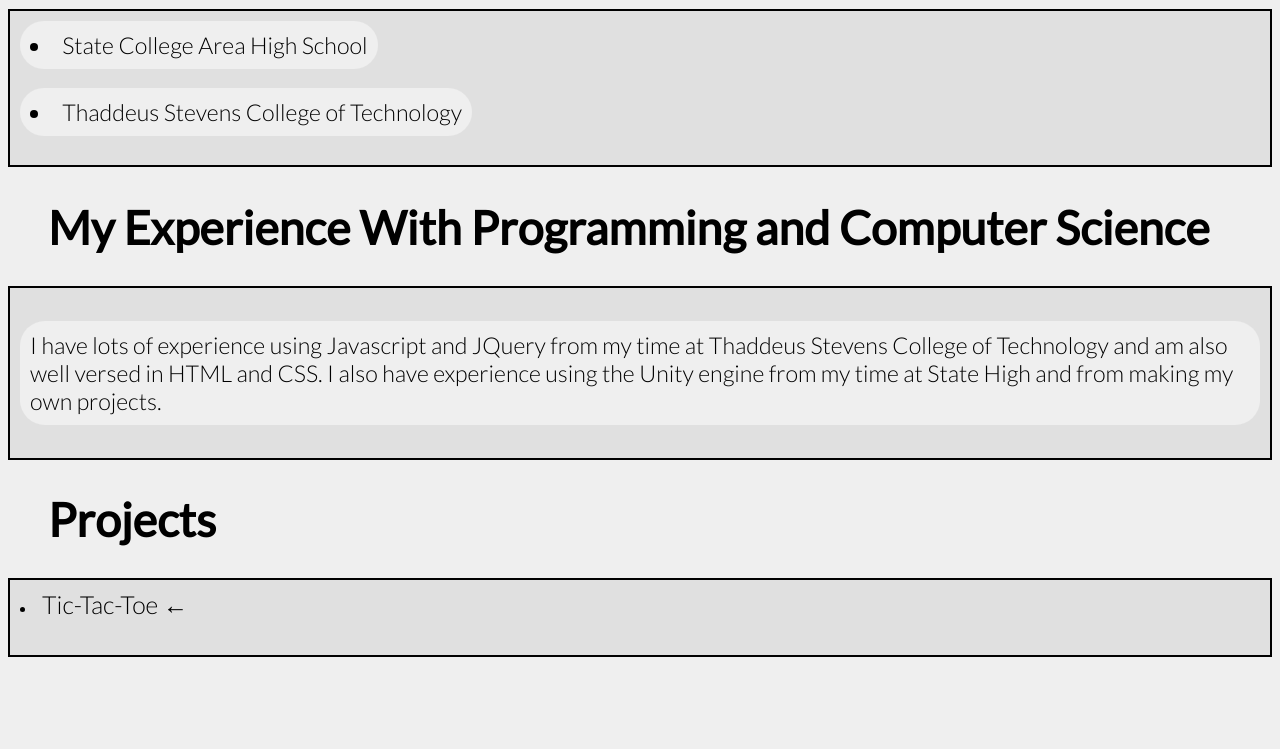
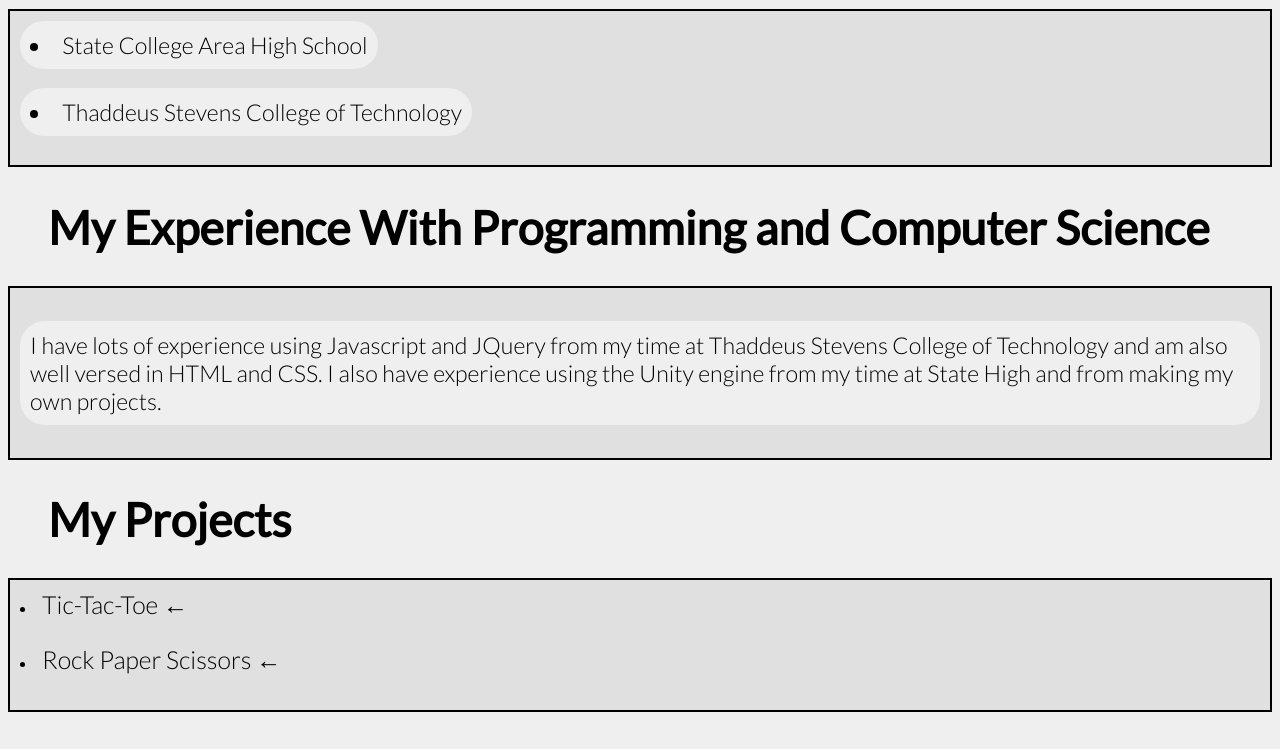
Before and after one commit to MaBarnett201/PortfolioMAB, a plain HTML site: page PortfolioPt2.html in a window 1280 px wide. Shown: the part 615-1364 px from the top of the page. Before the commit the page ends 1309 px from the top, so only its background shows below. Drawn offline with Linux system fonts and the light colour scheme.

Commit message:
Added RPS

```diff
--- a/PortfolioPt2.html
+++ b/PortfolioPt2.html
@@ -53,9 +53,10 @@
         <div class=fix>
         <p style=font-size:1.45em;background-color:rgb(239,239,239);border-radius:25px;padding:10px>I have lots of experience using Javascript and JQuery from my time at Thaddeus Stevens College of Technology and am also well versed in HTML and CSS. I also have experience using the Unity engine from my time at State High and from making my own projects.</p>
         </div>
-        <ol style=font-size:1.45em><h1>Projects</h1></ol>
+        <ol style=font-size:1.45em><h1>My Projects</h1></ol>
         <div class=fix>
         <li><a href="https://mabarnett201.github.io/Tic-Tac-Toe/" style=font-size:1.55em;text-decoration:none;color:black>Tic-Tac-Toe ←</p></li>
+        <li><a href="https://mabarnett201.github.io/RockPaperScissors/" style=font-size:1.55em;text-decoration:none;color:black>Rock Paper Scissors ←</p></li>
         </div>
         <br/>
         <div></div>
```
